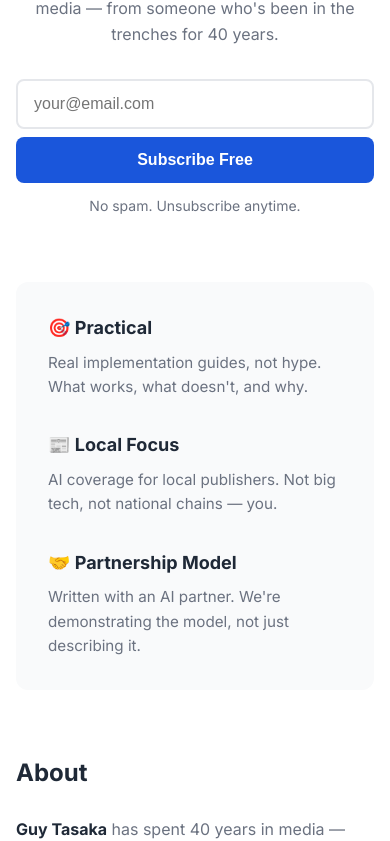
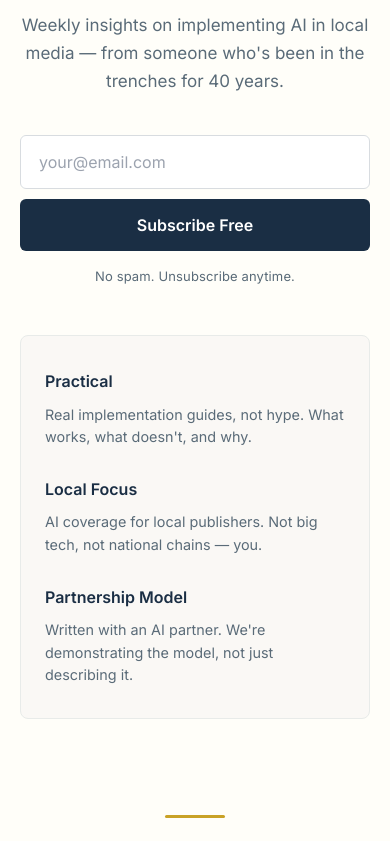
Before and after one commit to 808alpha-ops/localmedia-ai, a plain HTML site: page index.html in a window 390 px wide. Shown: the part 263-1104 px from the top of the page. Drawn offline with Linux system fonts and the light colour scheme.

Commit message:
Design refresh: editorial aesthetic for professional B2B audience
- New color palette: deep navy (#1a2e44) + warm gold accent
- Refined typography: better letter-spacing, line-height, hierarchy
- Top accent gradient bar for subtle brand presence
- Warmer background tones (cream/warm-white)
- CTA section now uses navy background with gold button
- Section divider with gold accent line
- Removed emojis from value props (cleaner, more professional)
- Subtle fade-up animation on load (respects reduced-motion)
- Improved mobile responsiveness
- Added theme-color meta tag

Design: 808Alpha Studio / Tim

```diff
--- a/index.html
+++ b/index.html
@@ -5,6 +5,7 @@
     <meta name="viewport" content="width=device-width, initial-scale=1.0">
     <title>LocalMedia.AI — AI Strategy for Local Publishers</title>
     <meta name="description" content="Weekly insights on AI implementation for local media. Written by Guy Tasaka with AI partner Jayd.">
+    <meta name="theme-color" content="#1a2e44">
     <link rel="stylesheet" href="styles.css">
     <link rel="preconnect" href="https://fonts.googleapis.com">
     <link rel="preconnect" href="https://fonts.gstatic.com" crossorigin>
@@ -32,15 +33,15 @@
 
             <section class="value-props">
                 <div class="prop">
-                    <h3>🎯 Practical</h3>
+                    <h3>Practical</h3>
                     <p>Real implementation guides, not hype. What works, what doesn't, and why.</p>
                 </div>
                 <div class="prop">
-                    <h3>📰 Local Focus</h3>
+                    <h3>Local Focus</h3>
                     <p>AI coverage for local publishers. Not big tech, not national chains — you.</p>
                 </div>
                 <div class="prop">
-                    <h3>🤝 Partnership Model</h3>
+                    <h3>Partnership Model</h3>
                     <p>Written with an AI partner. We're demonstrating the model, not just describing it.</p>
                 </div>
             </section>
--- a/styles.css
+++ b/styles.css
@@ -1,14 +1,21 @@
-/* LocalMedia.AI - Landing Page Styles */
+/* LocalMedia.AI - Landing Page Styles
+   Design: 808Alpha Studio / Tim
+   Aesthetic: Editorial, trustworthy, professional B2B
+*/
 
 :root {
-    --primary: #1a56db;
-    --primary-dark: #1e40af;
-    --accent: #10b981;
-    --text: #1f2937;
-    --text-light: #6b7280;
-    --bg: #ffffff;
-    --bg-alt: #f9fafb;
-    --border: #e5e7eb;
+    /* Color palette — sophisticated navy + warm accents */
+    --navy: #1a2e44;
+    --navy-light: #2d4a6f;
+    --slate: #3d4f5f;
+    --gold: #c9a227;
+    --gold-soft: #e8d48a;
+    --cream: #faf8f5;
+    --warm-white: #fffef9;
+    --text: #2c3e4a;
+    --text-muted: #5a6b78;
+    --border: #d8dce0;
+    --border-light: #e8ebe9;
 }
 
 * {
@@ -17,193 +24,306 @@
     box-sizing: border-box;
 }
 
+html {
+    scroll-behavior: smooth;
+}
+
 body {
     font-family: 'Inter', -apple-system, BlinkMacSystemFont, sans-serif;
     color: var(--text);
-    background: var(--bg);
-    line-height: 1.6;
+    background: var(--warm-white);
+    line-height: 1.7;
+    font-size: 17px;
+    -webkit-font-smoothing: antialiased;
+}
+
+/* Top accent bar */
+body::before {
+    content: '';
+    display: block;
+    height: 4px;
+    background: linear-gradient(90deg, var(--navy) 0%, var(--navy-light) 50%, var(--gold) 100%);
 }
 
 .container {
-    max-width: 800px;
+    max-width: 720px;
     margin: 0 auto;
-    padding: 2rem;
+    padding: 0 2rem;
 }
 
 /* Header */
 header {
     text-align: center;
-    margin-bottom: 4rem;
-    padding-top: 2rem;
+    padding: 3rem 0 2rem;
+    border-bottom: 1px solid var(--border-light);
+    margin-bottom: 3.5rem;
 }
 
 .logo {
-    font-size: 1.5rem;
+    font-size: 1.75rem;
     font-weight: 700;
-    color: var(--text);
+    color: var(--navy);
+    letter-spacing: -0.02em;
 }
 
 .logo .ai {
-    color: var(--primary);
+    color: var(--gold);
+    font-weight: 600;
 }
 
 /* Hero Section */
 .hero {
     text-align: center;
-    margin-bottom: 4rem;
+    padding: 2rem 0 4rem;
 }
 
 .hero h1 {
-    font-size: 2.5rem;
+    font-size: 2.75rem;
     font-weight: 700;
-    margin-bottom: 1rem;
-    line-height: 1.2;
+    color: var(--navy);
+    margin-bottom: 1.25rem;
+    line-height: 1.15;
+    letter-spacing: -0.025em;
 }
 
 .hero .subtitle {
-    font-size: 1.25rem;
-    color: var(--text-light);
-    margin-bottom: 2rem;
-    max-width: 600px;
+    font-size: 1.2rem;
+    color: var(--text-muted);
+    margin-bottom: 2.5rem;
+    max-width: 540px;
     margin-left: auto;
     margin-right: auto;
+    line-height: 1.65;
 }
 
 /* Signup Form */
 .signup-form {
-    max-width: 450px;
+    max-width: 440px;
     margin: 0 auto;
 }
 
 .signup-form form {
     display: flex;
-    gap: 0.5rem;
+    gap: 0.625rem;
     flex-wrap: wrap;
     justify-content: center;
 }
 
 .signup-form input[type="email"] {
     flex: 1;
-    min-width: 200px;
-    padding: 0.875rem 1rem;
+    min-width: 220px;
+    padding: 1rem 1.125rem;
     font-size: 1rem;
-    border: 2px solid var(--border);
-    border-radius: 8px;
+    font-family: inherit;
+    border: 1.5px solid var(--border);
+    border-radius: 6px;
     outline: none;
-    transition: border-color 0.2s;
+    background: #fff;
+    transition: border-color 0.2s, box-shadow 0.2s;
 }
 
 .signup-form input[type="email"]:focus {
-    border-color: var(--primary);
+    border-color: var(--navy-light);
+    box-shadow: 0 0 0 3px rgba(26, 46, 68, 0.08);
+}
+
+.signup-form input[type="email"]::placeholder {
+    color: #9ca3af;
 }
 
 .signup-form button {
-    padding: 0.875rem 1.5rem;
+    padding: 1rem 1.75rem;
     font-size: 1rem;
     font-weight: 600;
-    color: white;
-    background: var(--primary);
+    font-family: inherit;
+    color: #fff;
+    background: var(--navy);
     border: none;
-    border-radius: 8px;
+    border-radius: 6px;
     cursor: pointer;
-    transition: background 0.2s;
+    transition: background 0.2s, transform 0.1s;
 }
 
 .signup-form button:hover {
-    background: var(--primary-dark);
+    background: var(--navy-light);
+}
+
+.signup-form button:active {
+    transform: scale(0.98);
 }
 
 .form-note {
-    font-size: 0.875rem;
-    color: var(--text-light);
-    margin-top: 0.75rem;
+    font-size: 0.8125rem;
+    color: var(--text-muted);
+    margin-top: 0.875rem;
     text-align: center;
+    letter-spacing: 0.01em;
 }
 
 /* Value Props */
 .value-props {
     display: grid;
-    grid-template-columns: repeat(auto-fit, minmax(200px, 1fr));
-    gap: 2rem;
-    margin-bottom: 4rem;
-    padding: 2rem;
-    background: var(--bg-alt);
-    border-radius: 12px;
+    grid-template-columns: repeat(3, 1fr);
+    gap: 1.5rem;
+    margin: 0 0 4rem;
+    padding: 2.25rem 2rem;
+    background: var(--cream);
+    border: 1px solid var(--border-light);
+    border-radius: 8px;
+}
+
+.prop {
+    text-align: center;
+    padding: 0.5rem;
 }
 
 .prop h3 {
-    font-size: 1.125rem;
+    font-size: 1rem;
+    font-weight: 600;
+    color: var(--navy);
     margin-bottom: 0.5rem;
 }
 
 .prop p {
-    color: var(--text-light);
-    font-size: 0.95rem;
+    color: var(--text-muted);
+    font-size: 0.9rem;
+    line-height: 1.55;
+}
+
+/* Section divider */
+.about::before {
+    content: '';
+    display: block;
+    width: 60px;
+    height: 3px;
+    background: var(--gold);
+    margin: 0 auto 3rem;
+    border-radius: 2px;
 }
 
 /* About Section */
 .about {
-    margin-bottom: 4rem;
+    padding: 2rem 0 3.5rem;
 }
 
 .about h2 {
-    font-size: 1.5rem;
+    font-size: 1.375rem;
+    font-weight: 600;
+    color: var(--navy);
     margin-bottom: 1.5rem;
+    letter-spacing: -0.01em;
 }
 
 .about p {
-    margin-bottom: 1rem;
-    color: var(--text-light);
+    margin-bottom: 1.125rem;
+    color: var(--text-muted);
+}
+
+.about p:last-child {
+    margin-bottom: 0;
 }
 
 .about strong {
+    color: var(--text);
+    font-weight: 600;
+}
+
+.about em {
+    font-style: italic;
     color: var(--text);
 }
 
 /* CTA Section */
 .cta {
     text-align: center;
-    padding: 3rem 2rem;
-    background: var(--bg-alt);
-    border-radius: 12px;
+    padding: 3rem 2.5rem;
+    background: var(--navy);
+    border-radius: 8px;
     margin-bottom: 4rem;
 }
 
 .cta h2 {
     font-size: 1.5rem;
+    font-weight: 600;
+    color: #fff;
     margin-bottom: 1.5rem;
+}
+
+.cta .signup-form input[type="email"] {
+    border-color: rgba(255, 255, 255, 0.2);
+    background: rgba(255, 255, 255, 0.95);
+}
+
+.cta .signup-form input[type="email"]:focus {
+    border-color: var(--gold);
+    box-shadow: 0 0 0 3px rgba(201, 162, 39, 0.25);
+}
+
+.cta .signup-form button {
+    background: var(--gold);
+    color: var(--navy);
+}
+
+.cta .signup-form button:hover {
+    background: var(--gold-soft);
 }
 
 /* Footer */
 footer {
     text-align: center;
-    padding: 2rem 0;
-    border-top: 1px solid var(--border);
-    color: var(--text-light);
+    padding: 2.5rem 0;
+    border-top: 1px solid var(--border-light);
+    color: var(--text-muted);
     font-size: 0.875rem;
 }
 
 footer a {
-    color: var(--primary);
+    color: var(--navy-light);
     text-decoration: none;
+    transition: color 0.15s;
 }
 
 footer a:hover {
+    color: var(--navy);
     text-decoration: underline;
 }
 
 /* Responsive */
-@media (max-width: 600px) {
+@media (max-width: 680px) {
+    body {
+        font-size: 16px;
+    }
+
     .container {
-        padding: 1rem;
+        padding: 0 1.25rem;
+    }
+
+    header {
+        padding: 2.5rem 0 1.5rem;
+        margin-bottom: 2.5rem;
+    }
+
+    .hero {
+        padding: 1.5rem 0 3rem;
     }
 
     .hero h1 {
-        font-size: 1.75rem;
+        font-size: 2rem;
     }
 
     .hero .subtitle {
-        font-size: 1rem;
+        font-size: 1.0625rem;
+    }
+
+    .value-props {
+        grid-template-columns: 1fr;
+        gap: 1.75rem;
+        padding: 2rem 1.5rem;
+    }
+
+    .prop {
+        text-align: left;
+        padding: 0;
     }
 
     .signup-form form {
@@ -213,5 +333,45 @@ footer a:hover {
     .signup-form input[type="email"],
     .signup-form button {
         width: 100%;
+        min-width: 0;
+    }
+
+    .cta {
+        padding: 2.5rem 1.5rem;
+        margin-left: -1.25rem;
+        margin-right: -1.25rem;
+        border-radius: 0;
+    }
+
+    .about::before {
+        margin-bottom: 2rem;
     }
 }
+
+/* Subtle animation on load */
+@media (prefers-reduced-motion: no-preference) {
+    .hero h1,
+    .hero .subtitle,
+    .signup-form {
+        animation: fadeUp 0.6s ease-out both;
+    }
+
+    .hero .subtitle {
+        animation-delay: 0.1s;
+    }
+
+    .signup-form {
+        animation-delay: 0.2s;
+    }
+
+    @keyframes fadeUp {
+        from {
+            opacity: 0;
+            transform: translateY(12px);
+        }
+        to {
+            opacity: 1;
+            transform: translateY(0);
+        }
+    }
+}
```
